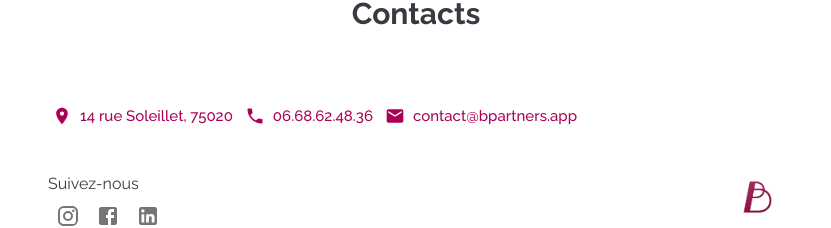
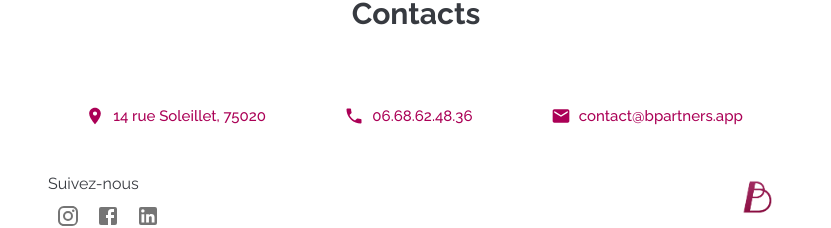
Before and after one commit to b-partners/web-landing, a React (Vite) app: page /advertising-campaign in a window 1280 px wide. Shown: the part 5214-5442 px from the top of the page, without its empty margins (224-1055 px from the left). Built offline with nearby package versions, Linux system fonts and the light colour scheme; no server answers; a web font is replaced by a local one.

Commit message:
fix: contact position

```diff
--- a/src/pages/Advertising-Campaign/Contact.tsx
+++ b/src/pages/Advertising-Campaign/Contact.tsx
@@ -27,7 +27,7 @@ export const Contact = () => {
   return (
     <Box sx={style}>
       <Typography>Contacts</Typography>
-      <Stack direction="row">
+      <Stack direction="row" justifyContent="space-around">
         {contactItemsList.map(({ icon, link, value }) => (
           <Button startIcon={icon} onClick={open(link)} key={link}>
             {value}
```
